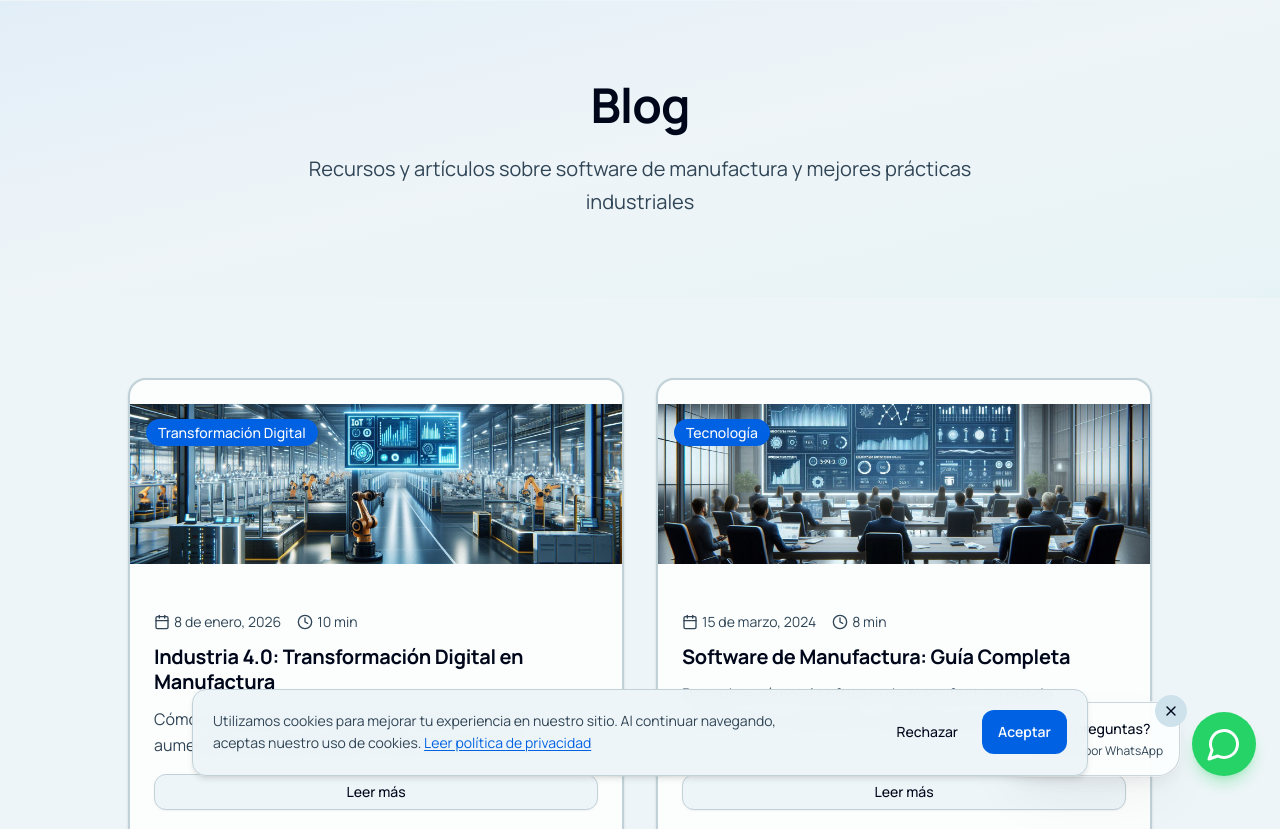
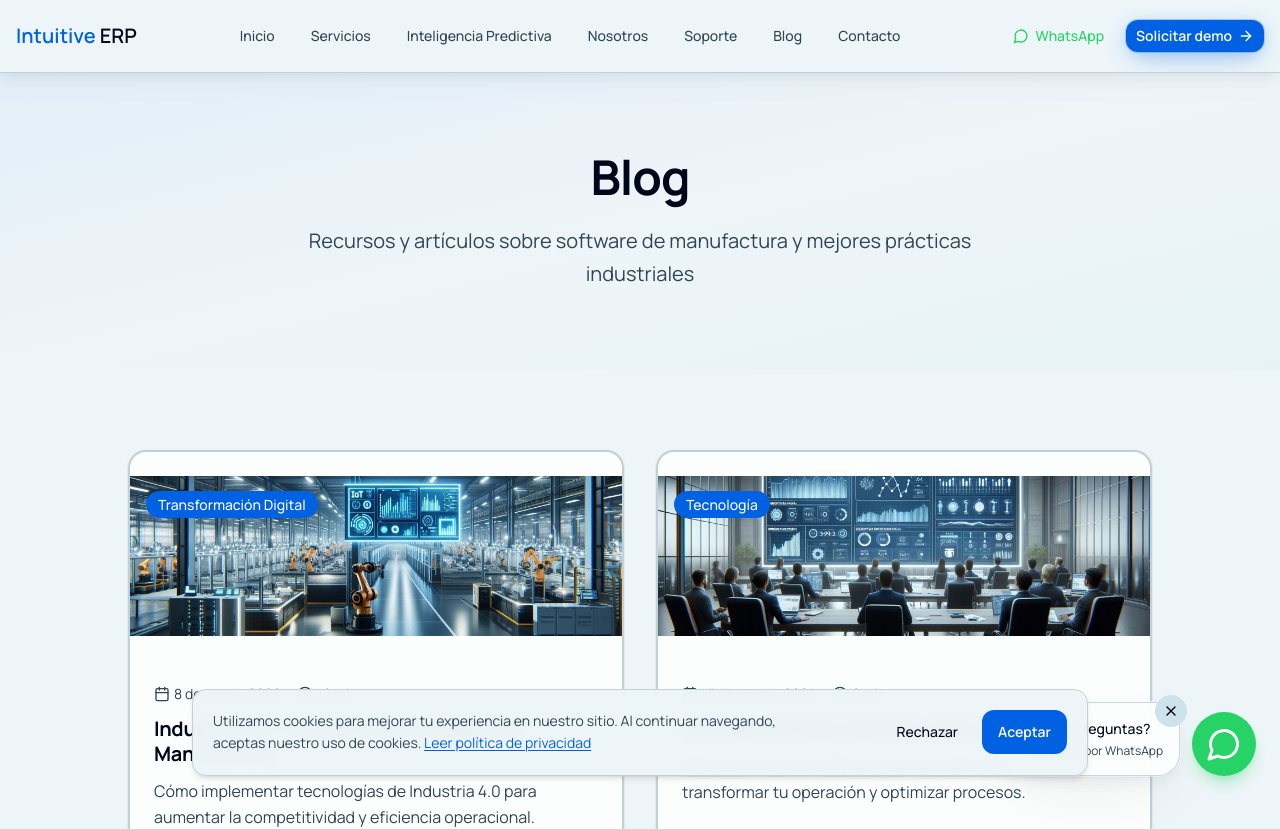
Before and after one commit to PabloColunga333/Web_Intuitive, a Next.js app: page /blog in a window 1280 px wide. Shown: the top 829 px of the page. Built offline with nearby package versions, Linux system fonts and the light colour scheme.

Commit message:
feat: show header always on non-home pages, keep scroll effect on home

```diff
--- a/components/header.tsx
+++ b/components/header.tsx
@@ -2,6 +2,7 @@
 
 import Link from "next/link"
 import { useState, useEffect } from "react"
+import { usePathname } from "next/navigation"
 import { Button } from "@/components/ui/button"
 import { Menu, X, MessageCircle, ArrowRight } from "lucide-react"
 import { siteConfig } from "@/lib/site-data"
@@ -9,8 +10,11 @@ import { siteConfig } from "@/lib/site-data"
 export function Header() {
   const [isOpen, setIsOpen] = useState(false)
   const [isScrolled, setIsScrolled] = useState(false)
+  const pathname = usePathname()
+  const isHome = pathname === "/"
 
   useEffect(() => {
+    if (!isHome) return
     const handleScroll = () => {
       setIsScrolled(window.scrollY > 60)
     }
@@ -18,7 +22,10 @@ export function Header() {
     handleScroll()
     window.addEventListener("scroll", handleScroll)
     return () => window.removeEventListener("scroll", handleScroll)
-  }, [])
+  }, [isHome])
+
+  // En páginas distintas al inicio, el header siempre es visible
+  const visible = isHome ? isScrolled : true
 
   const navigation = [
     { name: "Inicio", href: "/" },
@@ -35,15 +42,15 @@ export function Header() {
   return (
     <header
       className={`sticky top-0 z-50 w-full overflow-hidden transition-[opacity,transform,max-height,background-color,backdrop-filter,border-color,box-shadow] duration-500 ease-[cubic-bezier(0.22,1,0.36,1)] ${
-        isScrolled
+        visible
           ? "bg-background/95 backdrop-blur-xl shadow-lg shadow-foreground/5 border-b border-border max-h-24"
           : "bg-transparent backdrop-blur-none shadow-none border-b border-transparent max-h-0"
       } ${
-        isScrolled
+        visible
           ? "opacity-100 translate-y-0 pointer-events-auto"
           : "opacity-0 -translate-y-6 pointer-events-none"
       }`}
-      aria-hidden={!isScrolled}
+      aria-hidden={!visible}
     >
       <div className="container mx-auto px-4">
         <div className="flex h-16 lg:h-18 items-center justify-between">
```
